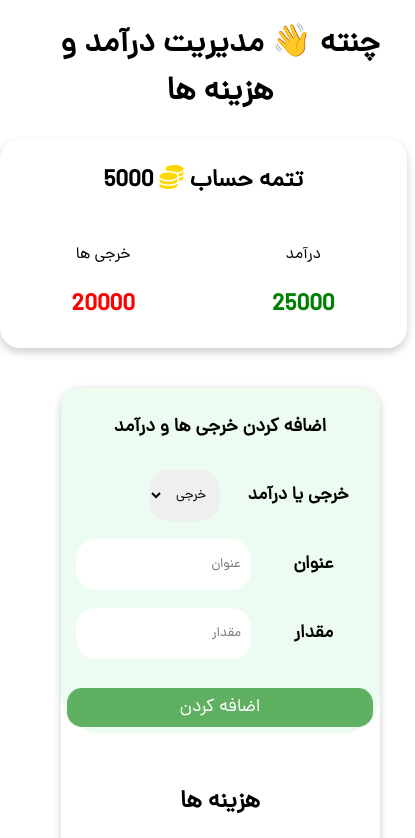
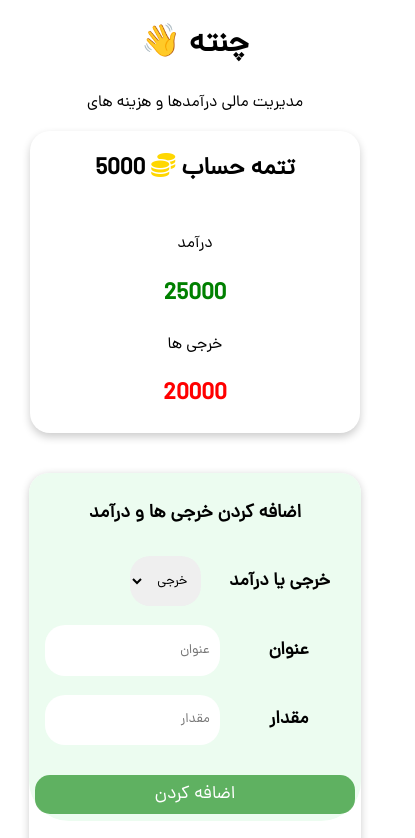
Before and after one commit to ghasemizade/chante, a plain HTML site: page index.html in a window 390 px wide. Shown: the top 838 px of the page, 415 px wide, since content can reach past the window. Drawn offline with Linux system fonts and the light colour scheme.

Commit message:
update chante

```diff
--- a/index.html
+++ b/index.html
@@ -10,7 +10,8 @@
 </head>
 <body>
     <header class="header">
-        <h1 id="text">چنته 👋 مدیریت درآمد و هزینه ها</h1>
+        <h1 id="text">چنته 👋</h1>
+        <p>مدیریت مالی درآمدها و هزینه های</p>
     </header>
     <main class="main">
         <div class="summary">
--- a/style.css
+++ b/style.css
@@ -12,15 +12,21 @@ body {
     direction: rtl;
 }
 
+.main {
+    display: flex;
+    flex-direction: column;
+    justify-content: center;
+    /* align-items: center; */
+}
+
 /* Style to expense summary */
 .summary {
-    width: 25rem;
     display: flex;
     flex-direction: column;
     text-align: center;
     margin: auto;
     margin-bottom: 40px;
-    padding: 1%;
+    padding: 0 65px;
     box-shadow: 0 4px 8px 0 rgba(0, 0, 0, 0.2);
     border-radius: 20px;
 }
@@ -142,4 +148,15 @@ button {
         border-end-end-radius: 40px;
         border-end-start-radius: 40px;
     }
+    #table {
+        width: 100%;
+    }
+    .total {
+        display: flex;
+        flex-direction: column;
+        margin: auto;
+    }
+    .total>div {
+        width: 100px;
+    }
 }
```
